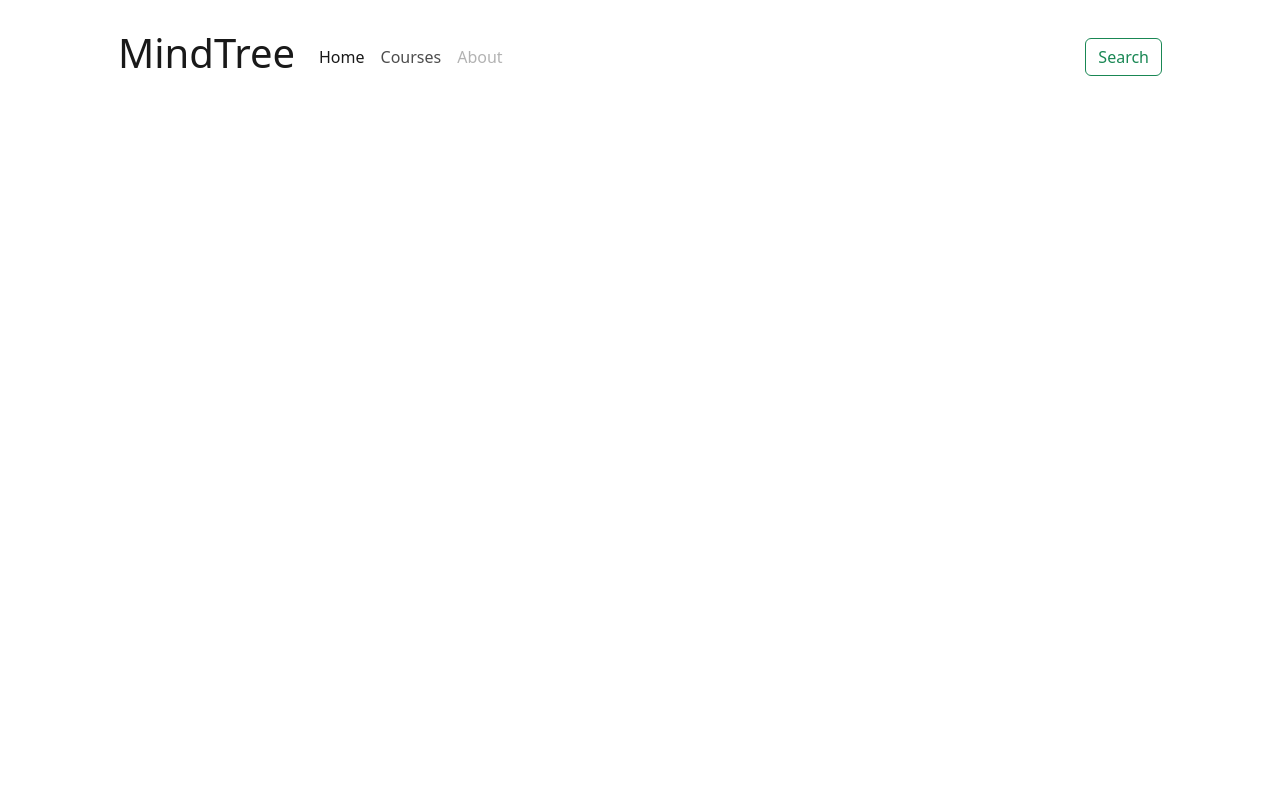
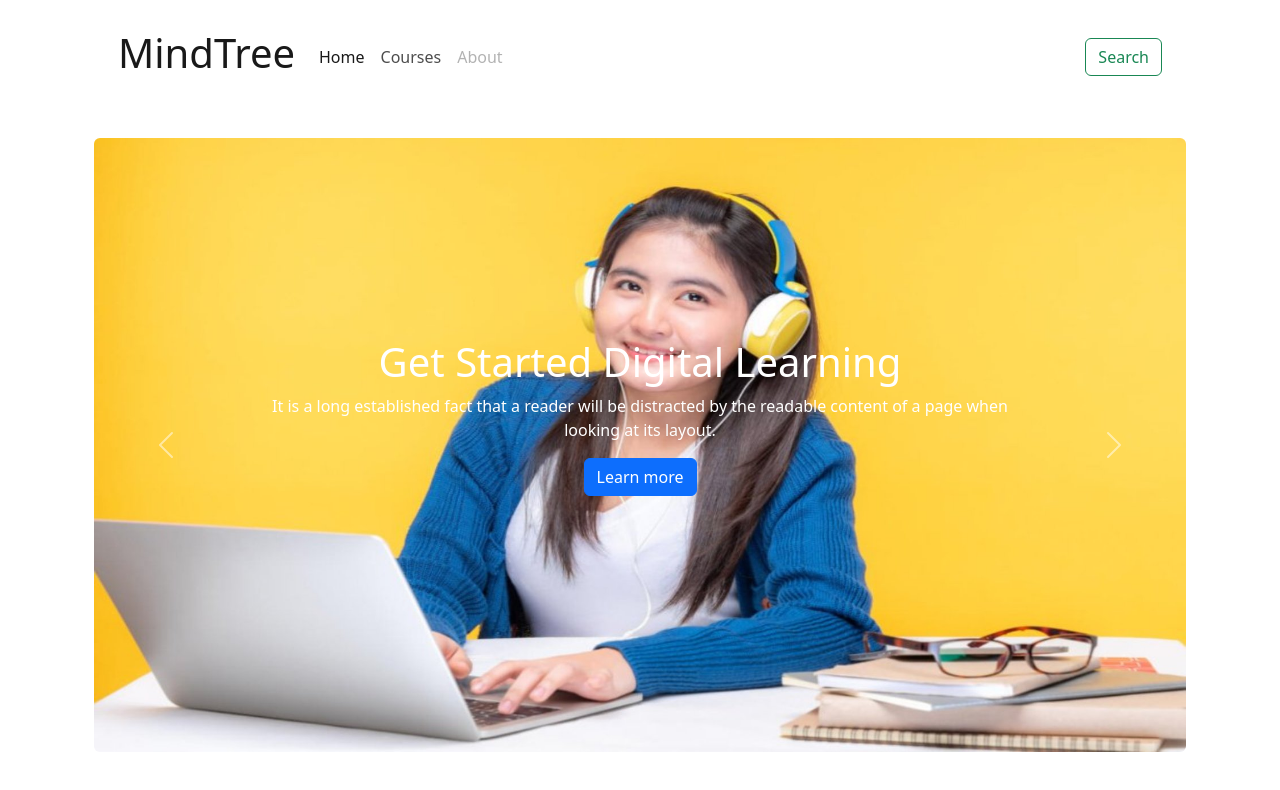
Before and after one commit to faisalcode01/edtech, a plain HTML site: page index.html in a window 1280 px wide. Both pictures are taken after a click on the link "Courses". Drawn offline with nearby package versions, Linux system fonts and the light colour scheme.

Commit message:
slaider addede

```diff
--- a/index.html
+++ b/index.html
@@ -37,8 +37,56 @@
           </nav>
     </header>
     <br>
+    <section class="container">
+        <div id="carouselExampleControls" class="carousel slide container" data-bs-ride="carousel">
+            <div class="carousel-inner rounded">
+              <div class="carousel-item active">
+                <img src="images/cover/cover-1.png" class="img-fluid d-block w-100 h-100"  alt="cover1">
+                <div class="container">
+                    <div class="carousel-caption d-flex flex-column justify-content-center align-items-center h-100">
+                        <h1 class="fs-sm-4">Get Started Digital Learning</h1>
+                        <p class="fs-sm-5">It is a long established fact that a reader will be distracted by the readable content of a page when looking at its layout.</p>
+                        <p><a class="btn btn-md-lg btn-primary" href="#">Learn more</a></p>
+                    </div>
+                </div>
 
+              </div>
+              <div class="carousel-item" >
+                <img src="images/cover/cover-2.jpg" class="img-fluid d-block w-100 h-100"  alt="...">
+                <div class="container">
+                    <div class="carousel-caption d-flex flex-column justify-content-center align-items-center h-100">
+                        <h1 class="fs-sm-4">Get Started Digital Learning</h1>
+                        <p class="fs-sm-5">It is a long established fact that a reader will be distracted by the readable content of a page when looking at its layout.</p>
+                        <p><a class="btn btn-md-lg btn-primary" href="#">Learn more</a></p>
+                    </div>
+                </div>
 
+              </div>
+              <div class="carousel-item">
+                <img src="images/cover/cover-3.jpg" class="img-fluid d-block w-100 h-100" alt="...">
+                <div class="container">
+                    <div class="carousel-caption d-flex flex-column justify-content-center align-items-center h-100">
+                        <h1 class="fs-sm-4">Get Started Digital Learning</h1>
+                        <p class="fs-sm-5">It is a long established fact that a reader will be distracted by the readable content of a page when looking at its layout.</p>
+                        <p><a class="btn btn-md-lg btn-primary" href="#">Learn more</a></p>
+                    </div>
+                </div>
+
+              </div>
+            </div>
+            <button class="carousel-control-prev" type="button" data-bs-target="#carouselExampleControls" data-bs-slide="prev">
+              <span class="carousel-control-prev-icon" aria-hidden="true"></span>
+              <span class="visually-hidden">Previous</span>
+            </button>
+            <button class="carousel-control-next" type="button" data-bs-target="#carouselExampleControls" data-bs-slide="next">
+              <span class="carousel-control-next-icon" aria-hidden="true"></span>
+              <span class="visually-hidden">Next</span>
+            </button>
+          </div>
+    </section>
+  <br>
+  <br>
+  <br>
 
 
     <script src="https://cdn.jsdelivr.net/npm/bootstrap@5.2.0/dist/js/bootstrap.bundle.min.js" integrity="sha384-A3rJD856KowSb7dwlZdYEkO39Gagi7vIsF0jrRAoQmDKKtQBHUuLZ9AsSv4jD4Xa" crossorigin="anonymous"></script>
```
